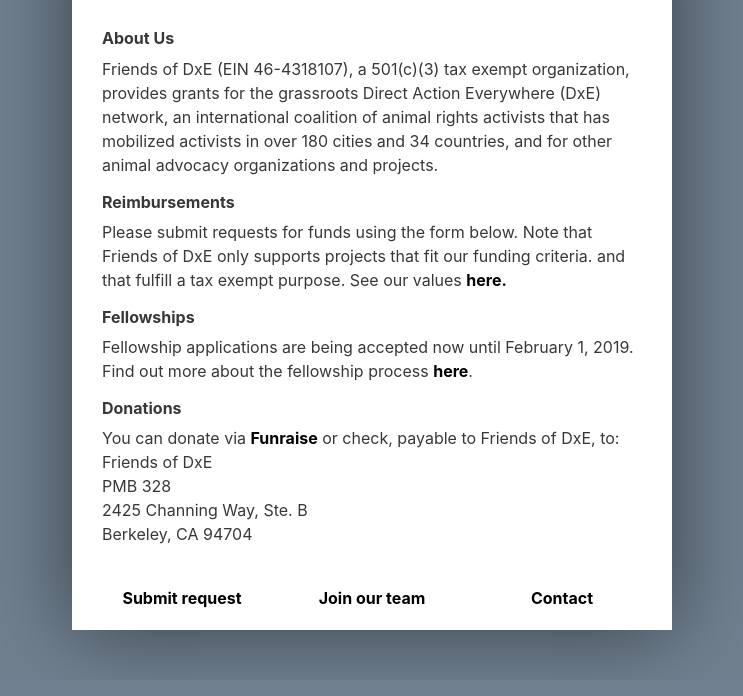
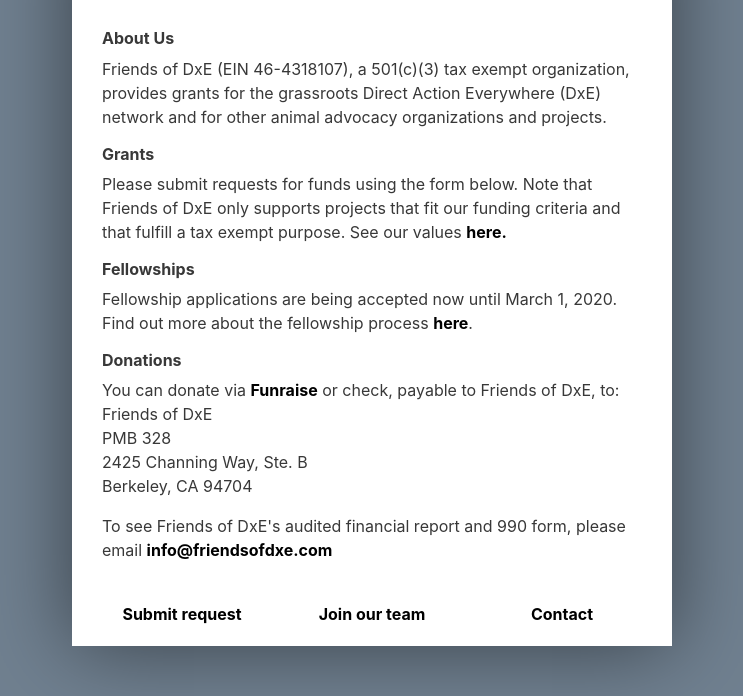
Before and after one commit to dxe/friendsofdxe.com, a plain HTML site: page index.html in a window 1280 px wide. Shown: the part 131-827 px from the top of the page, without its empty margins (268-1011 px from the left). Drawn offline with nearby package versions, Linux system fonts and the light colour scheme; a script that the page names is missing.

Commit message:
update website w/ almira's changes

```diff
--- a/index.html
+++ b/index.html
@@ -153,9 +153,7 @@
 </style>
 
 
-
 <title>Friends of DxE</title>
-
 
 
 <div class="site-wrapper">
@@ -169,17 +167,18 @@
           <h1>Friends of DxE</h1>
           <br />
           <h2>About Us</h2>
-      		<p>Friends of DxE (EIN 46-4318107), a 501(c)(3) tax exempt organization, provides grants for the grassroots Direct Action Everywhere (DxE) network, an international coalition of animal rights activists that has mobilized activists in over 180 cities and 34 countries, and for other animal advocacy organizations and projects.</p>
+      		<p>Friends of DxE (EIN 46-4318107), a 501(c)(3) tax exempt organization, provides grants for the grassroots Direct Action Everywhere (DxE) network and for other animal advocacy organizations and projects.</p>
 
-      		<h2>Reimbursements</h2>
-      		<p>Please submit requests for funds using the form below. Note that Friends of DxE only supports projects that fit our funding criteria. and that fulfill a tax exempt purpose. See our values <a href="#" onclick="showPrinciples()">here.</a></p>
+      		<h2>Grants</h2>
+      		<p>Please submit requests for funds using the form below. Note that Friends of DxE only supports projects that fit our funding criteria and that fulfill a tax exempt purpose. See our values <a href="#" onclick="showPrinciples()">here.</a></p>
 
       		<h2>Fellowships</h2>
-      		<p>Fellowship applications are being accepted now until February 1, 2019.<br />
+      		<p>Fellowship applications are being accepted now until March 1, 2020.<br />
       		Find out more about the fellowship process <a href="#" onclick="showFellowships()">here</a>.</p>
 
       		<h2>Donations</h2>
       		<p>You can donate via <a href="#open-funraise">Funraise</a> or check, payable to Friends of DxE, to: <br />Friends of DxE<br />PMB 328<br />2425 Channing Way, Ste. B<br />Berkeley, CA 94704</p>
+          <p>To see Friends of DxE's audited financial report and 990 form, please email <a href="mailto:info@friendsofdxe.com">info@friendsofdxe.com</a></p>
 
           <br />
           <div class="row">
@@ -205,13 +204,13 @@
           <p>Friends of DxE awards fellowships to a small number of activist fellows each year. In order to receive a fellowship, one must meet the following criteria:</p>
           <ul>
           <li>At least 6 months organizing or working group participation.</li>
-          <li>Highest demonstration of character and DxE Values.</li>
+          <li>Highest demonstration of character and DxE values.</li>
           <li>Application and approval by DxE Fellowship Committee, DxE Steering Committee, or similar advisory body, including:
           <ul><li>Description of your activism.</li>
           <li>Description of primary impacts.</li>
           <li>Requested fund amounts.</li>
           </ul></li>
-          <li>Recommendation by DxE Fellowship Committee, DxE Steering Committee, or similarly credible body
+          <li>Recommendation by DxE Fellowship Committee, DxE Steering Committee, or similarly credible body.
           </ul>
           <p><center>IF YOU MEET ALL OF THESE CRITERIA, YOU CAN FILL OUT <a href="https://docs.google.com/forms/d/e/1FAIpQLScqcbAwP7PHtcUmRRVnmg05eAoKe90qj6OPJzk5kVegKB6ZwA/viewform?usp=sf_link" target="_blank">THIS FORM</a> TO APPLY FOR A FELLOWSHIP.</center></p>
 
```
